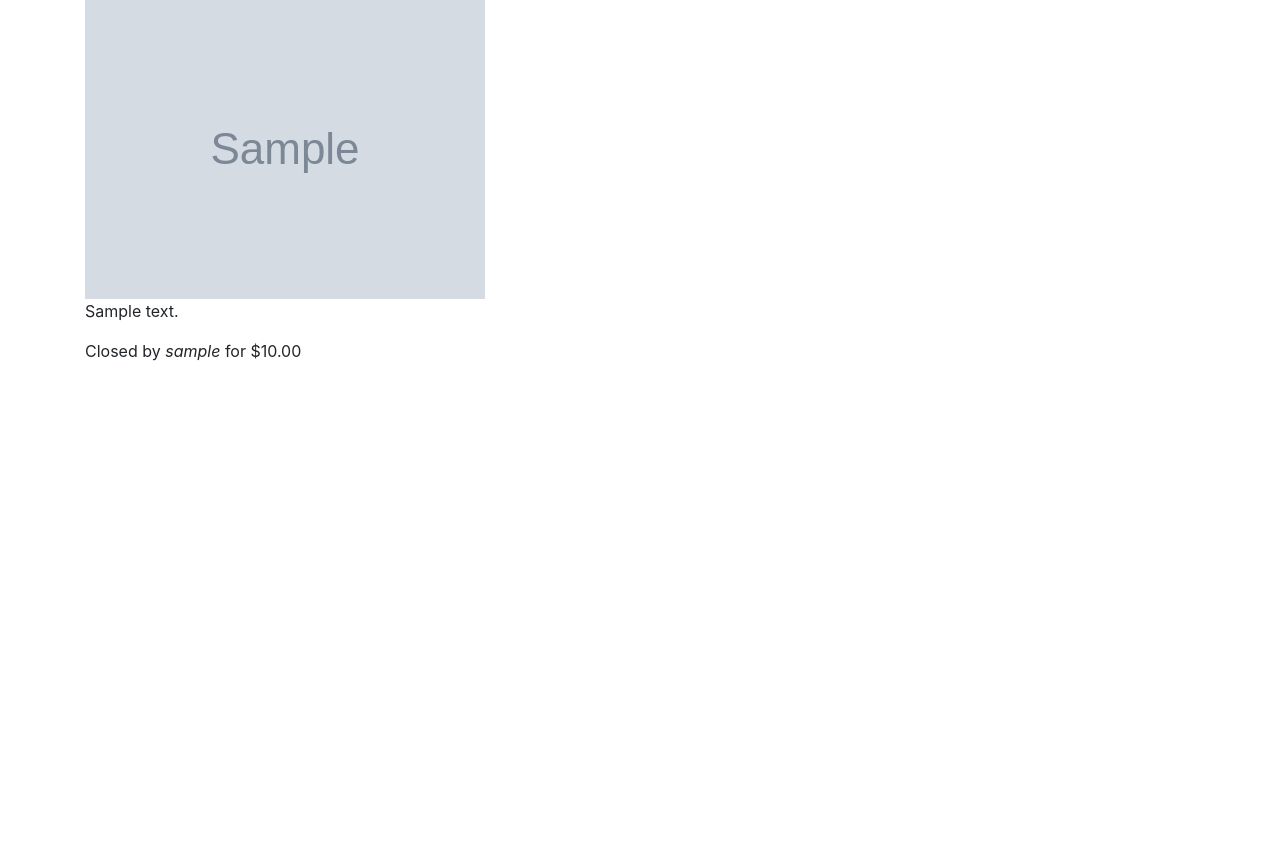
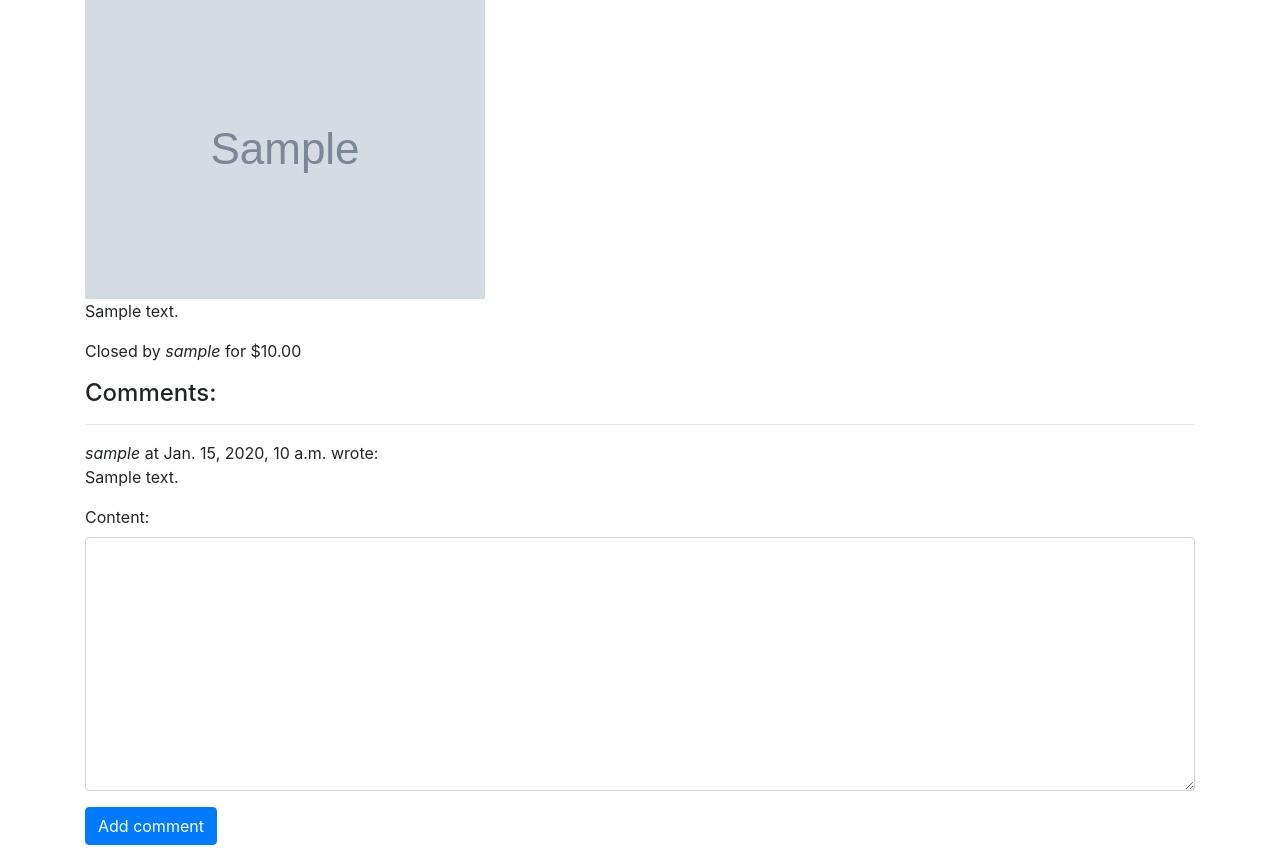
Before and after one commit to petryshend/commerce, a Django app: page /listing/1 in a window 1280 px wide. Shown: the part 276-1131 px from the top of the page. Before the commit the page ends 637 px from the top, so only its background shows below. Run offline with Django 3.2, Linux system fonts and the light colour scheme; a user stored in the database is signed in; tables that the repository leaves empty hold one stand-in row (values such as "Sample post"); grey boxes marked "Sample" are stand-in pictures; some libraries are stand-ins or nearby versions.

Commit message:
Implement comments

```diff
--- a/auctions/admin.py
+++ b/auctions/admin.py
@@ -1,5 +1,5 @@
 from django.contrib import admin
-from auctions.models import User, Category, Listing, Watchlist, Bid
+from auctions.models import User, Category, Listing, Watchlist, Bid, Comment
 
 
 class ListingsAdmin(admin.ModelAdmin):
@@ -11,3 +11,4 @@ admin.site.register(Category)
 admin.site.register(Listing, ListingsAdmin)
 admin.site.register(Watchlist)
 admin.site.register(Bid)
+admin.site.register(Comment)
--- a/auctions/forms.py
+++ b/auctions/forms.py
@@ -1,9 +1,15 @@
 from django.forms import ModelForm
 
-from auctions.models import Listing
+from auctions.models import Listing, Comment
 
 
 class ListingForm(ModelForm):
     class Meta:
         model = Listing
         exclude = ['created_by', 'is_closed']
+
+
+class CommentForm(ModelForm):
+    class Meta:
+        model = Comment
+        exclude = ['placed_by', 'placed_at', 'listing']
--- a/auctions/models.py
+++ b/auctions/models.py
@@ -41,3 +41,13 @@ class Bid(models.Model):
 
     def __str__(self):
         return f'${self.amount} bid on {self.listing.title} by {self.placed_by.username}'
+
+
+class Comment(models.Model):
+    content = models.TextField(blank=False)
+    placed_by = models.ForeignKey(User, on_delete=models.CASCADE, related_name='comments')
+    placed_at = models.DateTimeField(auto_now=True)
+    listing = models.ForeignKey(Listing, on_delete=models.CASCADE, related_name='comments')
+
+    def __str__(self):
+        return f'{self.content[:15]}...'
--- /dev/null
+++ b/auctions/templates/auctions/_partial/form_fields.html
@@ -0,0 +1,38 @@
+{% load widget_tweaks %}
+
+{% for hidden_field in form.hidden_fields %}
+    {{ hidden_field }}
+{% endfor %}
+
+{% if form.non_field_errors %}
+<div class="alert alert-danger" role="alert">
+    {% for error in form.non_field_errors %}
+        {{ error }}
+    {% endfor %}
+</div>
+{% endif %}
+
+{% for field in form.visible_fields %}
+    <div class="form-group">
+        {{ field.label_tag }}
+
+        {% if form.is_bound %}
+            {% if field.errors %}
+                {% render_field field class="form-control is-invalid" %}
+                {% for error in field.errors %}
+                    <div class="invalid-feedback">
+                        {{ error }}
+                    </div>
+                {% endfor %}
+            {% else %}
+                {% render_field field class="form-control is-valid" %}
+            {% endif %}
+        {% else %}
+            {% render_field field class="form-control" %}
+        {% endif %}
+
+        {% if field.help_text %}
+            <small class="form-text text-muted">{{ field.help_text }}</small>
+        {% endif %}
+    </div>
+{% endfor %}
--- a/auctions/templates/auctions/view_listing.html
+++ b/auctions/templates/auctions/view_listing.html
@@ -53,5 +53,23 @@
     <p>Closed by <i>{{listing.created_by.username}}</i> for ${{latest_bid.amount}}</p>
 {% endif %}
 
+<h4>Comments:</h4>
+{% for comment in comments %}
+    <hr>
+    <div>
+        <i>{{ comment.placed_by.username }}</i> at {{ comment.placed_at }} wrote:
+        <p>{{ comment.content }}</p>
+    </div>
+{% empty %}
+    No comments yet
+{% endfor %}
+
+{% if user.is_authenticated %}
+    <form action="{% url 'add_comment' listing.id %}" method="post">
+        {% csrf_token %}
+        {% include 'auctions/_partial/form_fields.html' with form=comment_form %}
+        <button type="submit" class="btn btn-primary">Add comment</button>
+    </form>
+{% endif %}
 
 {% endblock %}
--- a/auctions/urls.py
+++ b/auctions/urls.py
@@ -12,5 +12,6 @@ urlpatterns = [
     path('listing/<int:listing_id>/add-to-watchlist', views.add_to_watchlist, name='add_to_watchlist'),
     path('listing/<int:listing_id>/remove-from-watchlist', views.remove_from_watchlist, name='remove_from_watchlist'),
     path('listing/<int:listing_id>/place-bid', views.place_bid, name='place_bid'),
-    path('listing/<int:listing_id>/close-listing', views.close_listing, name='close_listing')
+    path('listing/<int:listing_id>/close-listing', views.close_listing, name='close_listing'),
+    path('listing/<int:listing_id>/add-comment', views.add_comment, name='add_comment')
 ]
--- a/auctions/views.py
+++ b/auctions/views.py
@@ -6,8 +6,8 @@ from django.shortcuts import render, redirect
 from django.urls import reverse
 from django.contrib import messages
 
-from .models import User, Listing, Watchlist, Bid
-from auctions.forms import ListingForm
+from .models import User, Listing, Watchlist, Bid, Comment
+from auctions.forms import ListingForm, CommentForm
 
 
 def index(request):
@@ -109,7 +109,9 @@ def view_listing(request, listing_id):
         'in_watchlist': in_watchlist,
         'current_bids_count': len(current_bids),
         'latest_bid': latest_bid,
-        'min_bid': min_bid
+        'min_bid': min_bid,
+        'comments': Comment.objects.filter(listing=listing).order_by('-placed_at'),
+        'comment_form': CommentForm()
     })
 
 
@@ -166,3 +168,16 @@ def close_listing(request, listing_id):
     listing.save()
     messages.add_message(request, messages.INFO, 'You closed this listing')
     return redirect(reverse('view_listing', args=[listing_id]))
+
+
+@login_required
+def add_comment(request, listing_id):
+    if request.method != 'POST':
+        return redirect(reverse('view_listing', args=[listing_id]))
+    listing = Listing.objects.get(pk=listing_id)
+    form = CommentForm(request.POST)
+    comment = form.save(commit=False)
+    comment.placed_by = request.user
+    comment.listing = listing
+    comment.save()
+    return redirect(reverse('view_listing', args=[listing_id]))
```
Also changed, not shown: auctions/templates/auctions/create_listing.html (+1 -39 lines), auctions/migrations/0010_comment.py (added).
